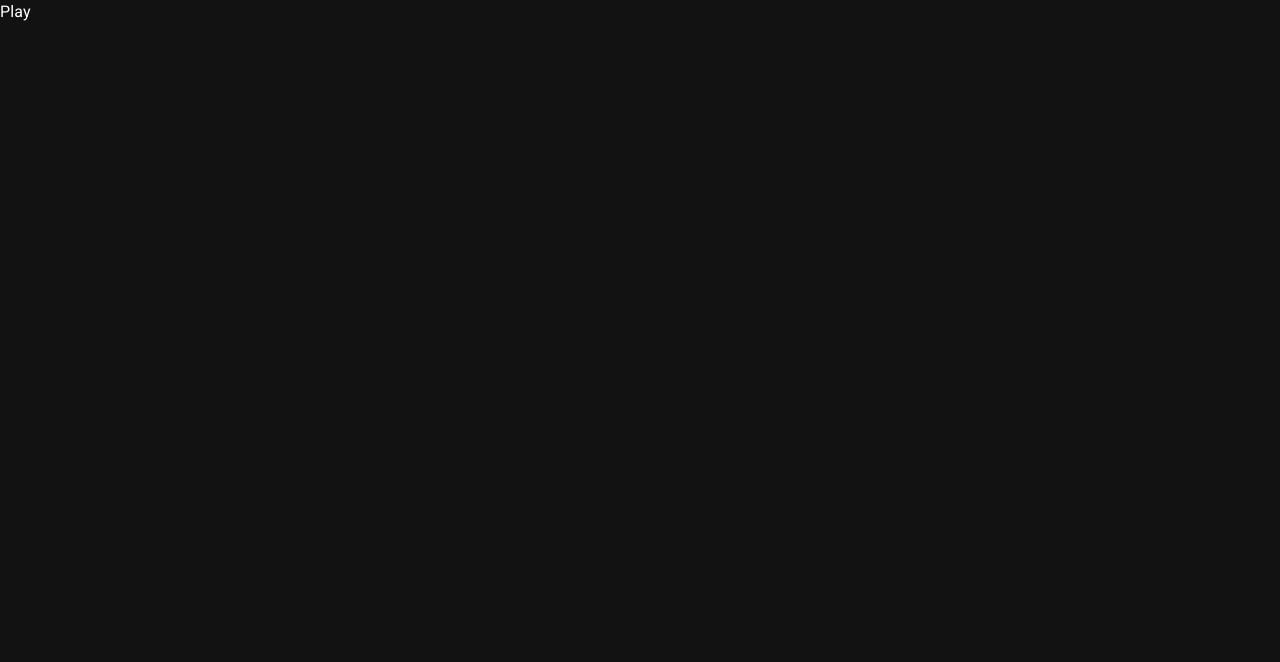
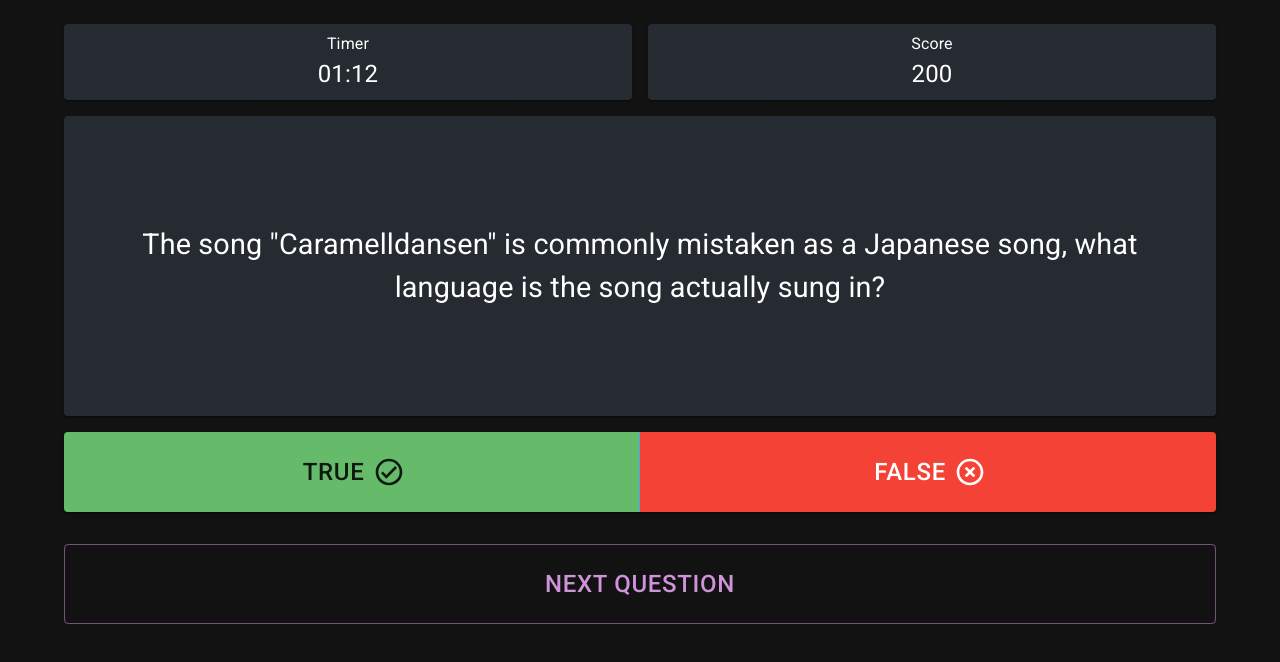
Before and after one commit to petar-dobrev/trivia-game, a React (Create React App) app: page /play in a window 1280 px wide. Shown: the top 662 px of the page. Built offline with nearby package versions, Linux system fonts and the light colour scheme.

Commit message:
Add play page

```diff
--- a/src/App.css
+++ b/src/App.css
@@ -2,3 +2,11 @@ a {
     text-decoration: none;
     color: inherit;
 }
+
+.center {
+    display: flex;
+    flex-direction: column;
+    align-items: center;
+    justify-content: center;
+    height: 100vh;
+}
--- a/src/components/gamesDataGrid/gamesDataGrid.css
+++ b/src/components/gamesDataGrid/gamesDataGrid.css
@@ -1,3 +1,7 @@
+.gridContainer {
+    margin-block: 1rem
+}
+
 .cell {
     justify-content: center !important;
     font-weight: 500;
@@ -6,7 +10,3 @@
 .cell.cellRank {
     font-size: 1.5rem;
 }
-
-.gridContainer {
-    margin-block: 1rem
-}
--- a/src/pages/play/Play.jsx
+++ b/src/pages/play/Play.jsx
@@ -1,5 +1,87 @@
+import { styled } from "@mui/material/styles";
+import Container from "@mui/material/Container";
+import Grid from "@mui/material/Grid";
+import Paper from "@mui/material/Paper";
+import ButtonGroup from "@mui/material/ButtonGroup";
+import Button from "@mui/material/Button";
+import CheckCircleOutlineSharpIcon from "@mui/icons-material/CheckCircleOutlineSharp";
+import HighlightOffSharpIcon from "@mui/icons-material/HighlightOffSharp";
+import "./play.css";
+
 function Play() {
-  return <div>Play</div>;
+  const questionIsAnswered = true; //Placeholder
+
+  const Question = styled(Paper)(({ theme }) => ({
+    display: "flex",
+    flexDirection: "column",
+    justifyContent: "center",
+    alignItems: "center",
+    height: "100%",
+    minHeight: "300px",
+    padding: theme.spacing(2),
+    marginBlock: theme.spacing(2),
+    backgroundColor: theme.palette.mode === "dark" ? "#1A2027" : "#fff",
+    textAlign: "center",
+    fontSize: "1.8rem",
+  }));
+
+  const Dashboard = styled(Paper)(({ theme }) => ({
+    display: "flex",
+    flexDirection: "column",
+    justifyContent: "center",
+    alignItems: "center",
+    height: "100%",
+    backgroundColor: theme.palette.mode === "dark" ? "#1A2027" : "#fff",
+    textAlign: "center",
+  }));
+
+  return (
+    <div className="">
+      <Container>
+        <Grid container spacing={2} marginY={1}>
+          <Grid item xs={6}>
+            <Dashboard>
+              <p className="dashboardTitle">Timer</p>
+              <p className="dashboardValue">01:12</p>
+            </Dashboard>
+          </Grid>
+          <Grid item xs={6}>
+            <Dashboard>
+              <p className="dashboardTitle">Score</p>
+              <p className="dashboardValue">200</p>
+            </Dashboard>
+          </Grid>
+        </Grid>
+        <Question>
+          The song &quot;Caramelldansen&quot; is commonly mistaken as a Japanese song, what language
+          is the song actually sung in?
+        </Question>
+        <ButtonGroup variant="contained" size="large" fullWidth>
+          <Button
+            color="success"
+            className="playBtn"
+            endIcon={<CheckCircleOutlineSharpIcon className="playBtnIcon" />}
+          >
+            True
+          </Button>
+          <Button
+            color="error"
+            className="playBtn"
+            endIcon={<HighlightOffSharpIcon className="playBtnIcon" />}
+          >
+            False
+          </Button>
+        </ButtonGroup>
+        {questionIsAnswered && (
+          <div className="nextQuestionBtnContainer">
+            <Button variant="outlined" color="secondary" size="large" fullWidth className="playBtn">
+              Next Question
+            </Button>
+          </div>
+        )}
+      </Container>
+    </div>
+  );
 }
 
 export default Play;
--- /dev/null
+++ b/src/pages/play/play.css
@@ -0,0 +1,27 @@
+.dashboardTitle,
+.dashboardValue {
+  margin: 0;
+  padding-inline: 1rem;
+}
+
+.dashboardTitle {
+  padding-top: 0.5rem;
+}
+
+.dashboardValue {
+  padding-bottom: 0.5rem;
+  font-size: 1.5rem;
+}
+
+.playBtn {
+  min-height: 5rem;
+  font-size: 1.5rem !important;
+}
+
+.playBtnIcon {
+  font-size: 2rem !important;
+}
+
+.nextQuestionBtnContainer {
+    margin: 2rem auto;
+}
--- a/src/pages/profile/Profile.jsx
+++ b/src/pages/profile/Profile.jsx
@@ -11,7 +11,7 @@ import "./profile.css";
 function Profile() {
   const Item = styled(Paper)(({ theme }) => ({
     backgroundColor: theme.palette.mode === "dark" ? "#1A2027" : "#fff",
-    padding: "theme.spacing(1)",
+    padding: theme.spacing(1),
     textAlign: "center",
     display: "flex",
     flexDirection: "column",
```
